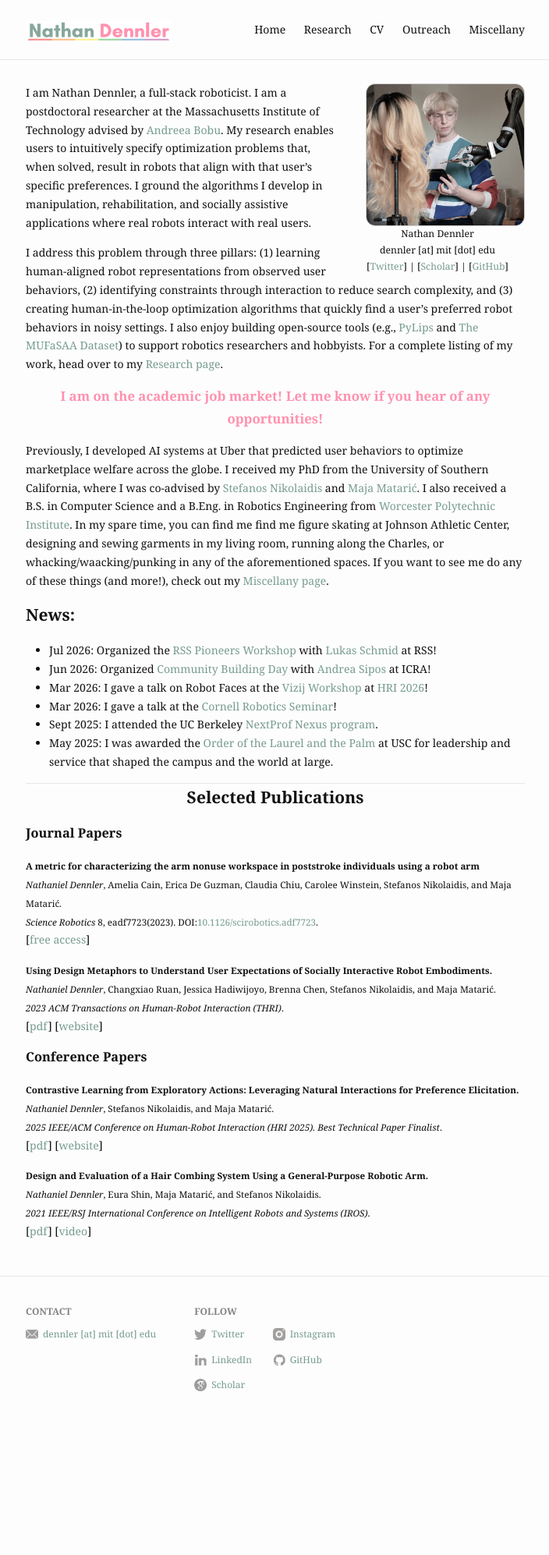
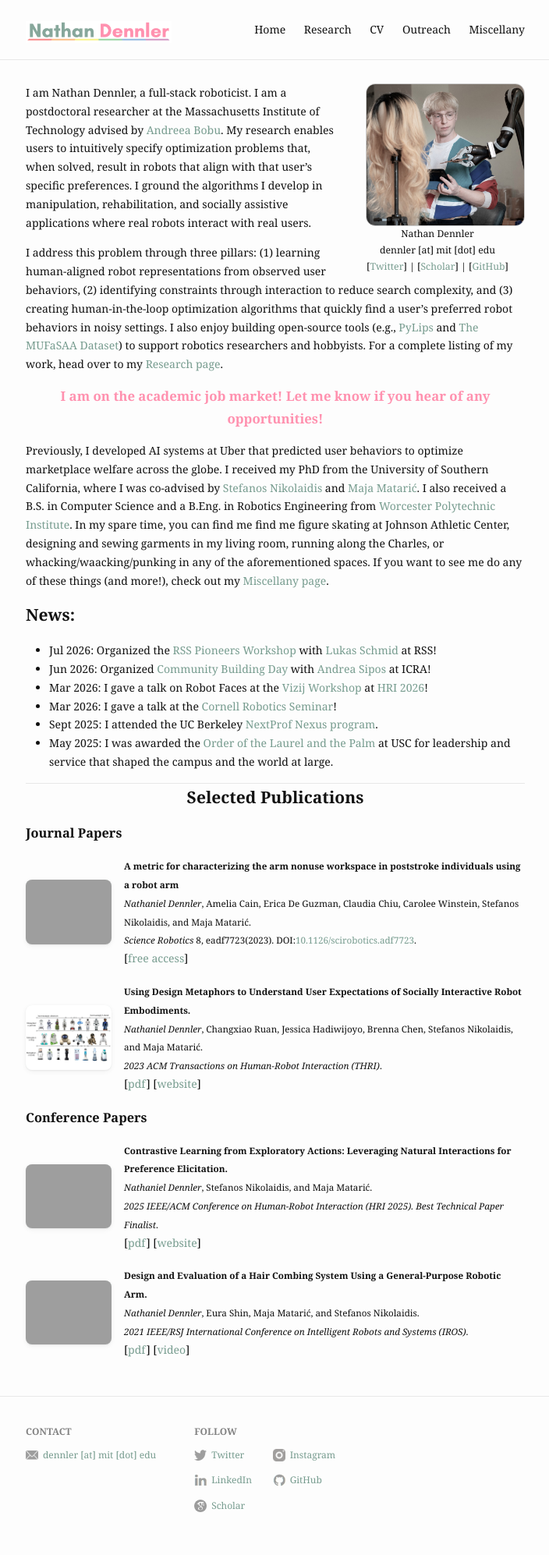
Before and after one commit to ndennler/ndennler.github.io, a Jekyll site: the page built from index.md, in a window 1280 px wide. Shown: the whole page at 78% size, without its empty margins (287-991 px from the left). Built offline with Jekyll 4.4.1, drawn with Linux system fonts in a browser that asks for light colours; before the commit the page ends 1839 px from its top, so only the background shows below that.

Commit message:
adds images to home page

```diff
--- /dev/null
+++ b/_sass/_home.scss
@@ -0,0 +1,47 @@
+// ---------------------------------------------------------------------------
+// Home page - Selected Publications
+// ---------------------------------------------------------------------------
+
+.pub-entry {
+  display: flex;
+  align-items: center;
+  gap: 16px;
+  margin-bottom: 18px;
+}
+
+.pub-thumb {
+  flex: 0 0 auto;
+  width: 110px;
+  aspect-ratio: 4 / 3;
+  border-radius: 8px;
+  overflow: hidden;
+  background-color: rgba(119, 156, 143, 0.12);
+  box-shadow: 0 1px 2px rgba(60, 64, 67, 0.08), 0 2px 6px rgba(60, 64, 67, 0.06);
+
+  img {
+    width: 100%;
+    height: 100%;
+    object-fit: cover;
+    display: block;
+  }
+}
+
+.pub-body {
+  flex: 1 1 auto;
+  min-width: 0;
+
+  p {
+    margin: 0;
+  }
+}
+
+@include media-query($on-mobile) {
+  .pub-entry {
+    align-items: flex-start;
+    gap: 12px;
+  }
+
+  .pub-thumb {
+    width: 80px;
+  }
+}
--- a/assets/css/main.scss
+++ b/assets/css/main.scss
@@ -33,4 +33,4 @@ $on-laptop: 800px;
 }
 
 // Import partials from `sass_dir` (defaults to `_sass`)
-@import "base", "layout", "site", "work", "blog", "post", "404";
+@import "base", "layout", "site", "work", "home", "blog", "post", "404";
--- a/index.md
+++ b/index.md
@@ -35,42 +35,70 @@ Selected Publications
 <h3 style="text-align:left;">
 Journal Papers
 </h3>
-<p>
-  <small>
-  <b> A metric for characterizing the arm nonuse workspace in poststroke individuals using a robot arm </b><br>
-  <i>Nathaniel Dennler</i>, Amelia Cain, Erica De Guzman, Claudia Chiu, Carolee Winstein, Stefanos Nikolaidis, and Maja Matarić. <br>
-  <i>Science Robotics</i> 8, eadf7723(2023). DOI:<a href="https://www.science.org/stoken/author-tokens/ST-1549/full">10.1126/scirobotics.adf7723</a>.<br>
-  </small>
-  [<a href="https://www.science.org/stoken/author-tokens/ST-1549/full">free access</a>]
-</p>
+<div class="pub-entry">
+  <div class="pub-thumb">
+    <img src="{{ "/assets/img/work/nonuse.gif" | absolute_url }}" alt="Video of a robot arm assisting a poststroke individual." loading="lazy" />
+  </div>
+  <div class="pub-body">
+    <p>
+      <small>
+      <b> A metric for characterizing the arm nonuse workspace in poststroke individuals using a robot arm </b><br>
+      <i>Nathaniel Dennler</i>, Amelia Cain, Erica De Guzman, Claudia Chiu, Carolee Winstein, Stefanos Nikolaidis, and Maja Matarić. <br>
+      <i>Science Robotics</i> 8, eadf7723(2023). DOI:<a href="https://www.science.org/stoken/author-tokens/ST-1549/full">10.1126/scirobotics.adf7723</a>.<br>
+      </small>
+      [<a href="https://www.science.org/stoken/author-tokens/ST-1549/full">free access</a>]
+    </p>
+  </div>
+</div>
 
-<p>
-  <small>
-  <b>Using Design Metaphors to Understand User Expectations of Socially Interactive Robot Embodiments. </b><br>
-  <i>Nathaniel Dennler</i>, Changxiao Ruan, Jessica Hadiwijoyo, Brenna Chen, Stefanos Nikolaidis, and Maja Matarić. <br>
-  <i>2023 ACM Transactions on Human-Robot Interaction (THRI)</i>.<br>
-  </small>
-  [<a href="https://dl.acm.org/doi/abs/10.1145/3550489">pdf</a>] [<a href="https://interaction-lab.github.io/robot-metaphors/">website</a>]
-</p>
+<div class="pub-entry">
+  <div class="pub-thumb">
+    <img src="{{ "/assets/img/work/MUFaSAA.jpg" | absolute_url }}" alt="image of various robot embodiments illustrating design metaphors." loading="lazy" />
+  </div>
+  <div class="pub-body">
+    <p>
+      <small>
+      <b>Using Design Metaphors to Understand User Expectations of Socially Interactive Robot Embodiments. </b><br>
+      <i>Nathaniel Dennler</i>, Changxiao Ruan, Jessica Hadiwijoyo, Brenna Chen, Stefanos Nikolaidis, and Maja Matarić. <br>
+      <i>2023 ACM Transactions on Human-Robot Interaction (THRI)</i>.<br>
+      </small>
+      [<a href="https://dl.acm.org/doi/abs/10.1145/3550489">pdf</a>] [<a href="https://interaction-lab.github.io/robot-metaphors/">website</a>]
+    </p>
+  </div>
+</div>
 
 <h3 style="text-align:left;">
 Conference Papers
 </h3>
 
-<p>
-  <small>
-  <b>Contrastive Learning from Exploratory Actions: Leveraging Natural Interactions for Preference Elicitation. </b><br>
-  <i>Nathaniel Dennler</i>, Stefanos Nikolaidis, and Maja Matarić. <br>
-  <i>2025 IEEE/ACM Conference on Human-Robot Interaction (HRI 2025). Best Technical Paper Finalist</i>.<br>
-  </small>
-  [<a href="https://dl.acm.org/doi/10.5555/3721488.3721584">pdf</a>] [<a href="https://interaction-lab.github.io/CLEA/">website</a>]
-</p>
+<div class="pub-entry">
+  <div class="pub-thumb">
+    <img src="{{ "/assets/img/work/clea.gif" | absolute_url }}" alt="Video of Kuri helping a person find items." loading="lazy" />
+  </div>
+  <div class="pub-body">
+    <p>
+      <small>
+      <b>Contrastive Learning from Exploratory Actions: Leveraging Natural Interactions for Preference Elicitation. </b><br>
+      <i>Nathaniel Dennler</i>, Stefanos Nikolaidis, and Maja Matarić. <br>
+      <i>2025 IEEE/ACM Conference on Human-Robot Interaction (HRI 2025). Best Technical Paper Finalist</i>.<br>
+      </small>
+      [<a href="https://dl.acm.org/doi/10.5555/3721488.3721584">pdf</a>] [<a href="https://interaction-lab.github.io/CLEA/">website</a>]
+    </p>
+  </div>
+</div>
 
-<p>
-  <small>
-  <b>Design and Evaluation of a Hair Combing System Using a General-Purpose Robotic Arm. </b><br>
-  <i>Nathaniel Dennler</i>, Eura Shin, Maja Matarić, and Stefanos Nikolaidis. <br>
-  <i>2021 IEEE/RSJ International Conference on Intelligent Robots and Systems (IROS)</i>.<br>
-  </small>
-  [<a href="https://ieeexplore.ieee.org/document/9636768">pdf</a>] [<a href="https://youtu.be/FJ8jtZohNak">video</a>]<!-- [<a href="https://youtu.be/FJ8jtZohNak">presentation</a>] -->
-</p>
+<div class="pub-entry">
+  <div class="pub-thumb">
+    <img src="{{ "/assets/img/work/hair.gif" | absolute_url }}" alt="video of a JACO arm combing hair." loading="lazy" />
+  </div>
+  <div class="pub-body">
+    <p>
+      <small>
+      <b>Design and Evaluation of a Hair Combing System Using a General-Purpose Robotic Arm. </b><br>
+      <i>Nathaniel Dennler</i>, Eura Shin, Maja Matarić, and Stefanos Nikolaidis. <br>
+      <i>2021 IEEE/RSJ International Conference on Intelligent Robots and Systems (IROS)</i>.<br>
+      </small>
+      [<a href="https://ieeexplore.ieee.org/document/9636768">pdf</a>] [<a href="https://youtu.be/FJ8jtZohNak">video</a>]<!-- [<a href="https://youtu.be/FJ8jtZohNak">presentation</a>] -->
+    </p>
+  </div>
+</div>
```
